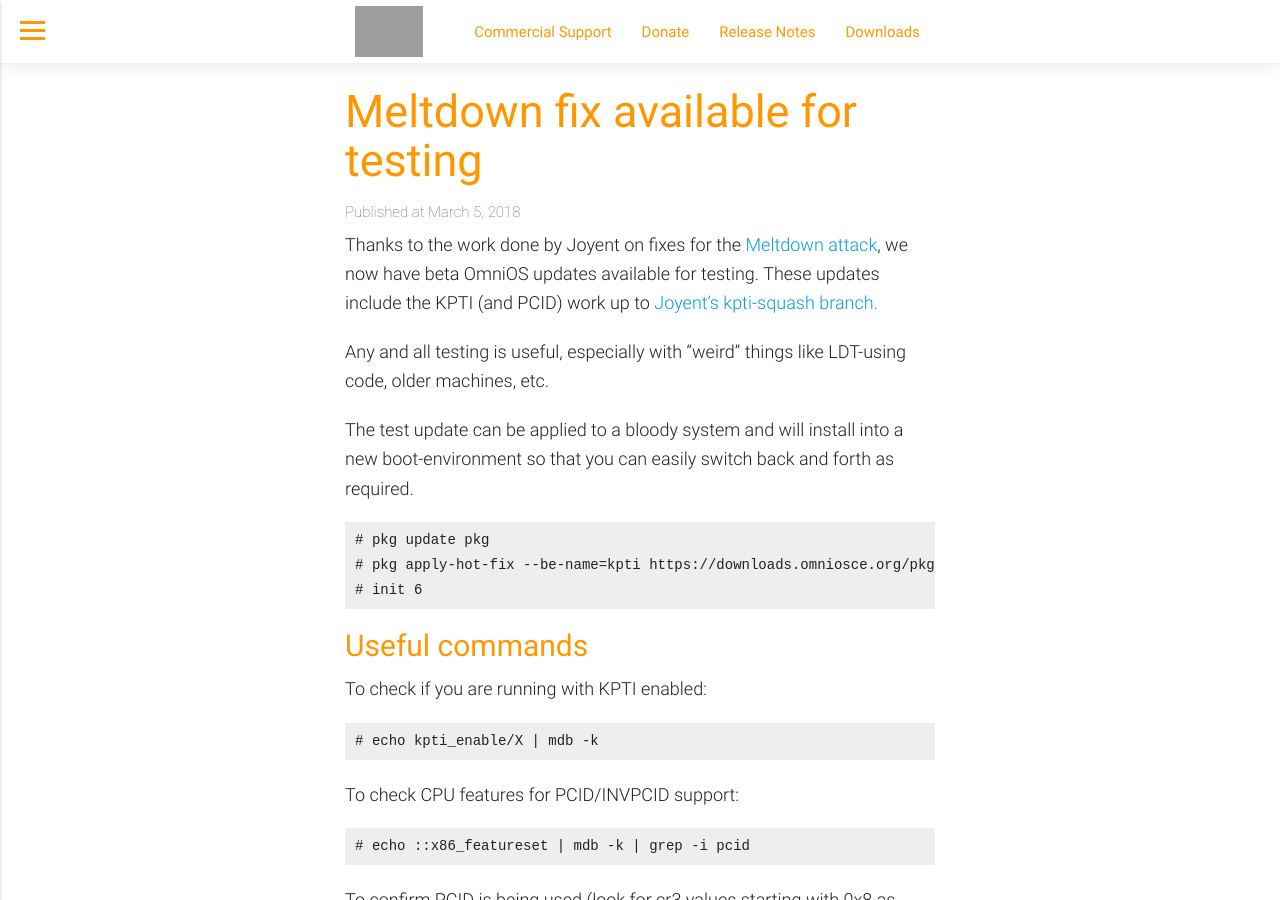
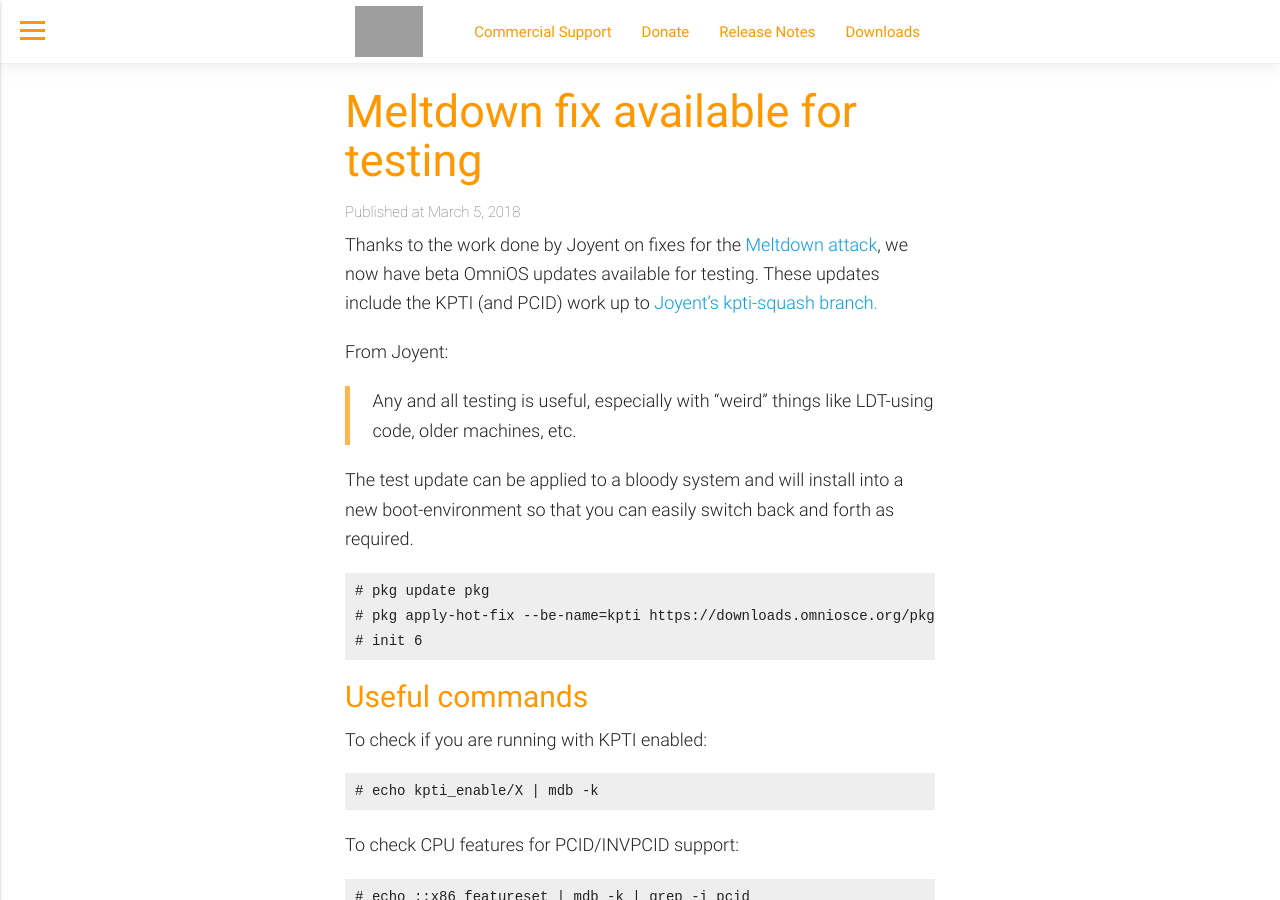
Before and after one commit to omniosorg/omniosorg.github.io, a Jekyll site: the page built from _posts/2018-03-05-kpti.md, in a window 1280 px wide and 900 px high. Built offline with Jekyll 4.4.1, drawn with Linux system fonts in a browser that asks for light colours; grey boxes are pictures that could not be loaded.

Commit message:
note from joyent

```diff
--- a/_posts/2018-03-05-kpti.md
+++ b/_posts/2018-03-05-kpti.md
@@ -9,8 +9,9 @@
 updates available for testing. These updates include the KPTI (and PCID)
 work up to [Joyent's kpti-squash branch.](https://github.com/rmustacc/illumos-gate/commits/kpti-squash)
 
-Any and all testing is useful, especially with "weird" things like LDT-using
-code, older machines, etc.
+From Joyent:
+> Any and all testing is useful, especially with "weird" things like LDT-using
+> code, older machines, etc.
 
 The test update can be applied to a bloody system and will install into a new
 boot-environment so that you can easily switch back and forth as required.
```
